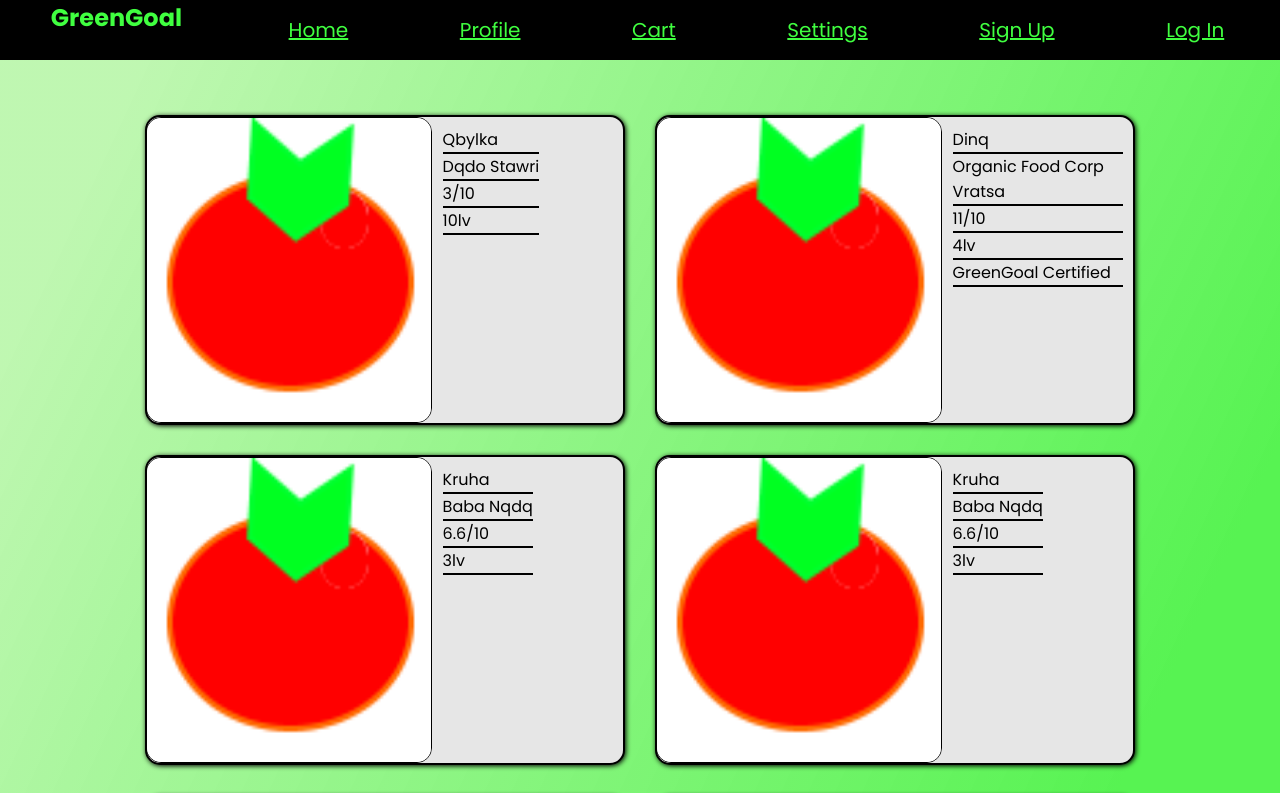
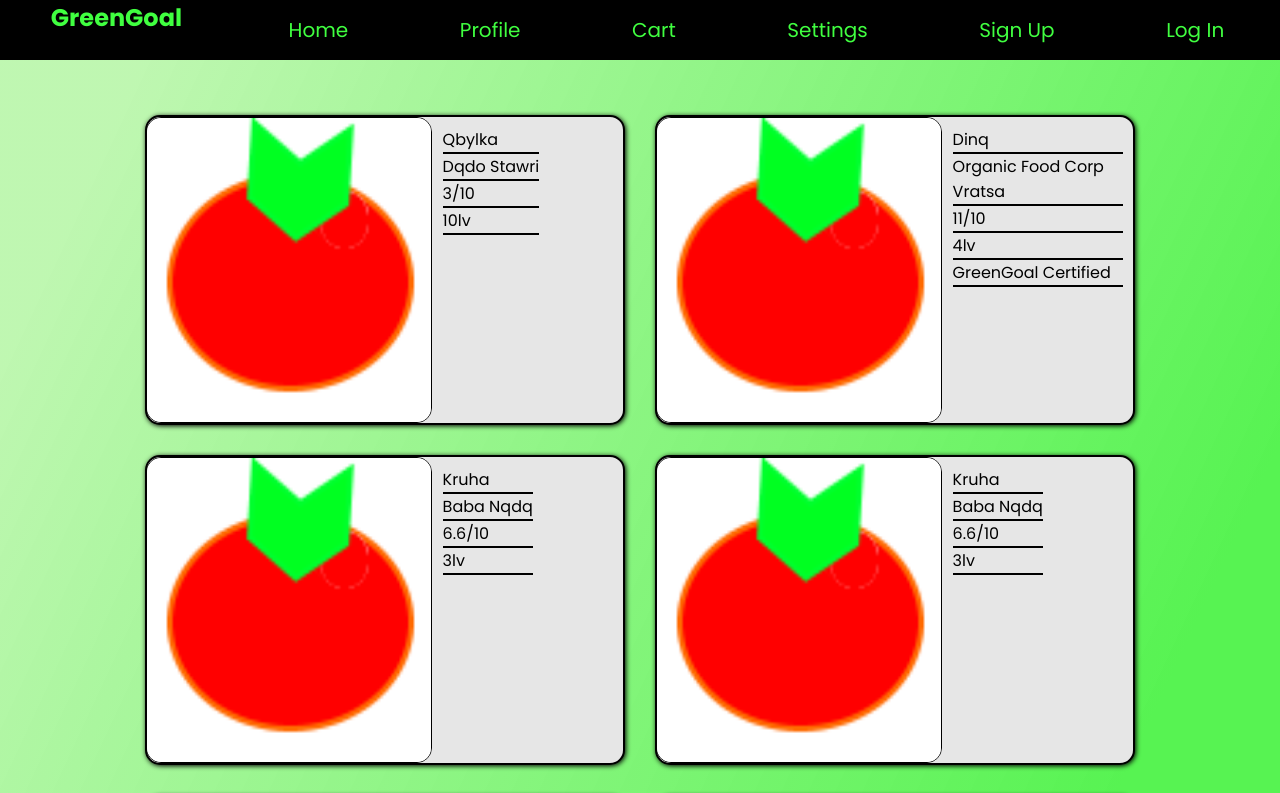
Before and after one commit to ZariProjects/Hack_Tues_GG, a React (Create React App) app in the folder green_goal/: page / in a window 1280 px wide. Shown: the top 793 px of the page. Built offline with nearby package versions, Linux system fonts and the light colour scheme; a web font is replaced by a local one.

Commit message:
Update NavigationBar.css

```diff
--- a/green_goal/src/components/NavigationBar/NavigationBar.css
+++ b/green_goal/src/components/NavigationBar/NavigationBar.css
@@ -3,6 +3,7 @@
 .NavbarItems
 {
     z-index: 1;
+    text-decoration: none;
     display: flex;
     justify-content: space-around;
     background-color: black;
@@ -73,3 +74,6 @@ h1
 {
     color:rgb(64, 255, 64);
 }
+*{
+    text-decoration: none;
+}
```
